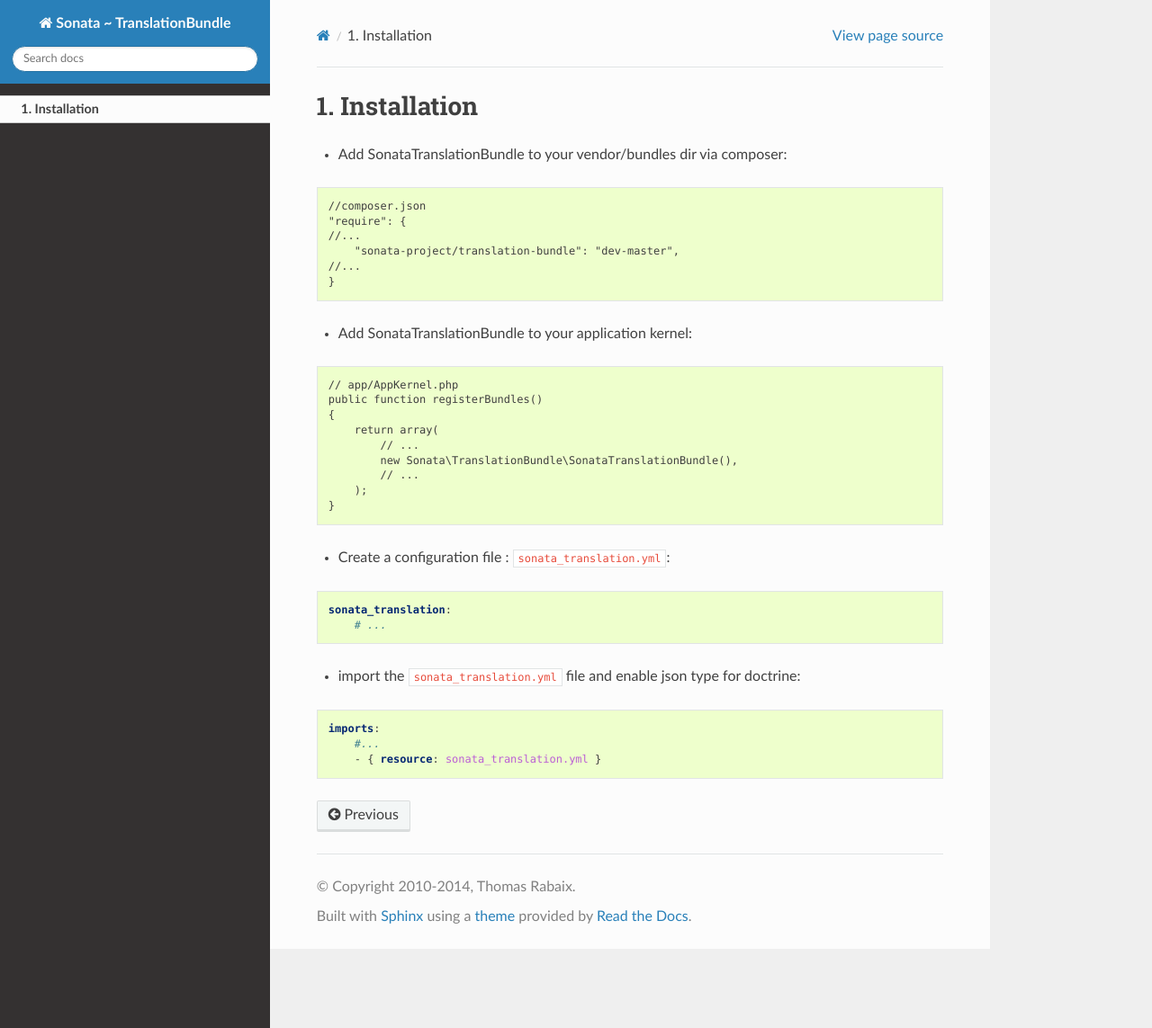
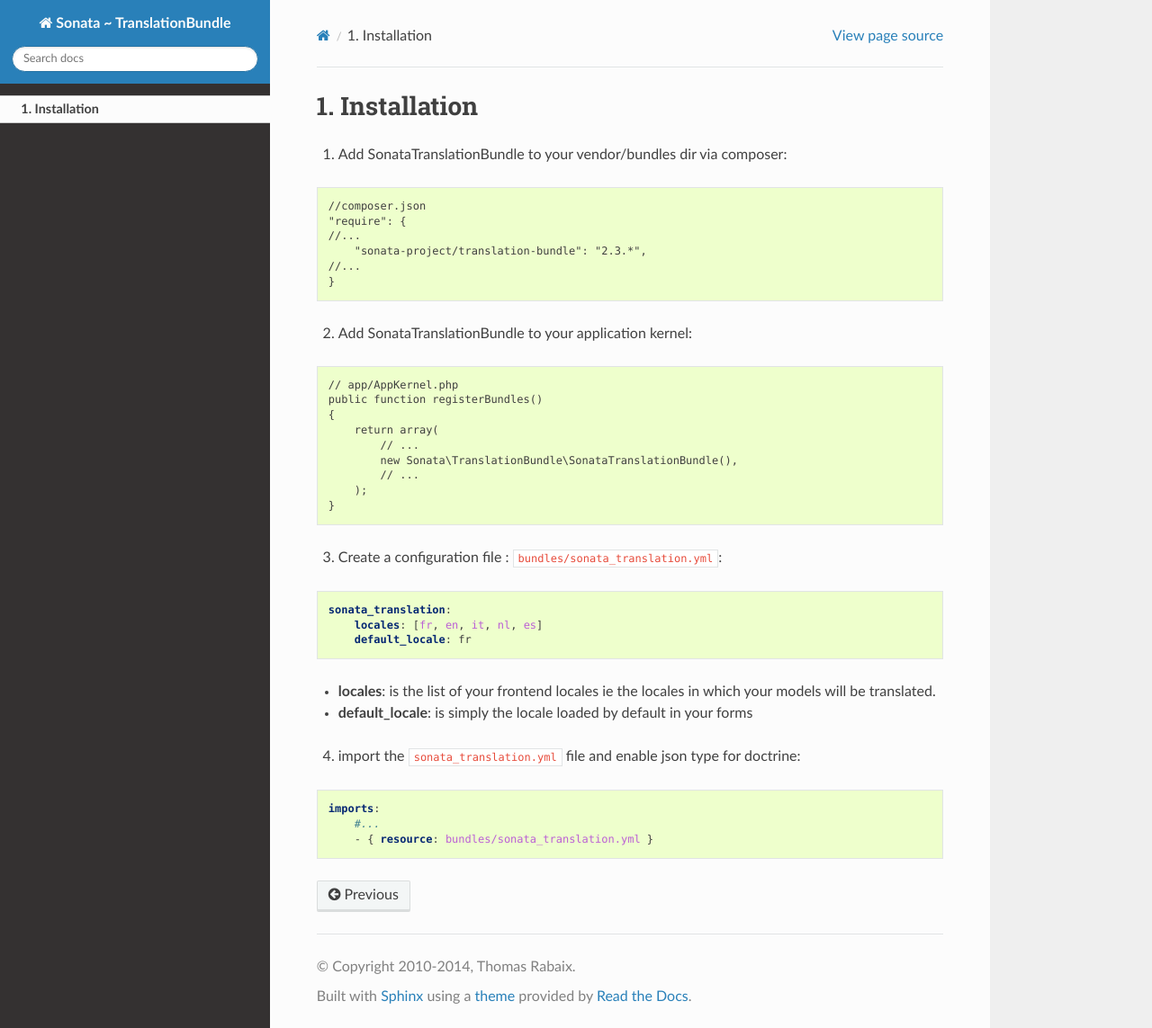
Before and after one commit to sonata-project/SonataTranslationBundle, a Sphinx documentation site: the page built from Resources/doc/reference/installation.rst, in a window 1280 px wide and 1143 px high. Shown: the whole window at 90% size. Built offline with Sphinx 7.4.7 and the Read the Docs theme 2.0.0, drawn with Linux system fonts in a browser that asks for light colours.

Commit message:
[Doc] Installation

```diff
--- a/Resources/doc/reference/installation.rst
+++ b/Resources/doc/reference/installation.rst
@@ -1,19 +1,19 @@
 Installation
 ============
 
-* Add SonataTranslationBundle to your vendor/bundles dir via composer:
+1. Add SonataTranslationBundle to your vendor/bundles dir via composer:
 
 .. code-block:: php
 
     //composer.json
     "require": {
     //...
-        "sonata-project/translation-bundle": "dev-master",
+        "sonata-project/translation-bundle": "2.3.*",
     //...
     }
 
 
-* Add SonataTranslationBundle to your application kernel:
+2. Add SonataTranslationBundle to your application kernel:
 
 .. code-block:: php
 
@@ -27,19 +27,23 @@ Installation
         );
     }
 
-* Create a configuration file : ``sonata_translation.yml``:
+3. Create a configuration file : ``bundles/sonata_translation.yml``:
 
 .. code-block:: yaml
 
     sonata_translation:
-        # ...
+        locales: [fr, en, it, nl, es]
+        default_locale: fr
 
 
+* **locales**: is the list of your frontend locales ie the locales in which your models will be translated.
+* **default_locale**: is simply the locale loaded by default in your forms
 
-* import the ``sonata_translation.yml`` file and enable json type for doctrine:
+
+4. import the ``sonata_translation.yml`` file and enable json type for doctrine:
 
 .. code-block:: yaml
 
     imports:
         #...
-        - { resource: sonata_translation.yml }
+        - { resource: bundles/sonata_translation.yml }
```
